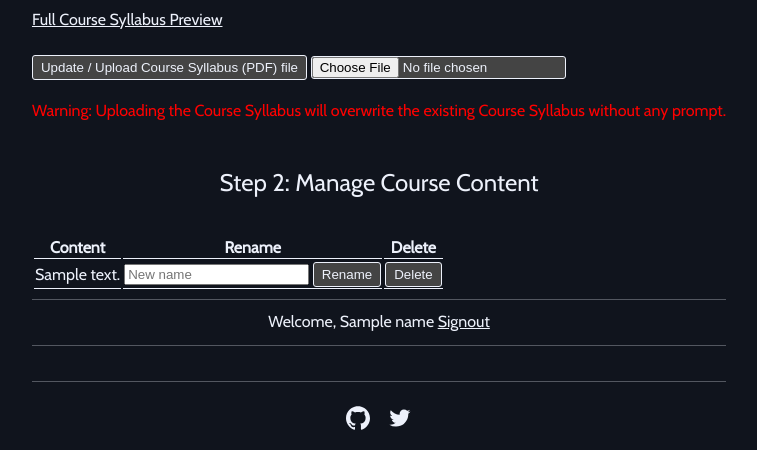
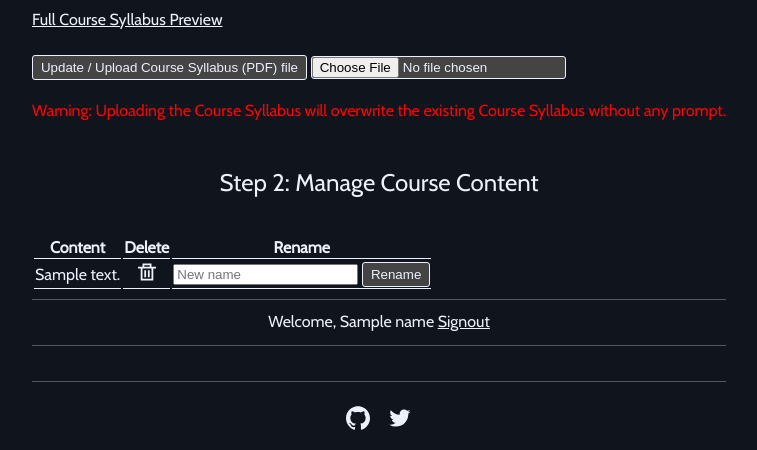
Before and after one commit to satishsurath/alldayta.xyz, a Flask app: template app/templates/course_contents.html in a window 1280 px wide. Shown: the part 356-806 px from the top of the page, without its empty margins (261-1018 px from the left). Run offline with Flask 3, Linux system fonts and the light colour scheme; the visitor is signed in with stand-in values (Sample User, id 1); the template is opened without the code that fills it: values that come from a table or form of the project are taken from there, most other values are stand-ins (such as "Sample title", 1, 10 or a date in 2020); some libraries are stand-ins or nearby versions.

Commit message:
minor changes to how the delete item is handled in routes; minor improvements in the Course Contents Table
Signed-off-by: Satish Surath <connect@sati.sh>

```diff
--- a/app/routes.py
+++ b/app/routes.py
@@ -140,15 +140,12 @@ def rename_item():
         rename_folder(old_path_processed_syllabus, new_path_processed_syllabus)  # Replace with the appropriate function to rename a file or folder
     return redirect(request.referrer)
 
-@app.route('/delete-item', methods=['GET','POST'])
+@app.route('/delete-item', methods=['GET'])
 @login_required
 def delete_item():
-    if request.method == 'POST':
-      name = request.form['name']
-    if request.method == 'GET':
-      name = request.args.get('name')
+    name = request.args.get('name')
     #$print(name)
-    course_name = request.form.get('course_name', None)
+    course_name = request.args.get('course_name', None)
     if course_name: # So this is a deletion of a single file
         # This is a file (content) within a course (folder)
         path = os.path.join(app.config["FOLDER_UPLOAD"], course_name, name)
@@ -208,9 +205,9 @@ def course_contents(course_name):
     ################
     # check if we have the Syllabus already for this course
     if get_first_txt_file(os.path.join(app.config['FOLDER_PROCESSED_SYLLABUS'], course_name)):
-      print(get_first_txt_file(os.path.join(app.config['FOLDER_PROCESSED_SYLLABUS'], course_name)))
+      #print(get_first_txt_file(os.path.join(app.config['FOLDER_PROCESSED_SYLLABUS'], course_name)))
       syllabus = read_from_file_text(get_first_txt_file(os.path.join(app.config['FOLDER_PROCESSED_SYLLABUS'], course_name))).replace('\n', '<br>')
-      print(syllabus)
+      #print(syllabus)
     else:
        syllabus = None
 
@@ -231,9 +228,9 @@ def course_contents(course_name):
 def course_syllabus(course_name):
     # check if we have the Syllabus already for this course
     if get_first_txt_file(os.path.join(app.config['FOLDER_PROCESSED_SYLLABUS'], course_name)):
-      print(get_first_txt_file(os.path.join(app.config['FOLDER_PROCESSED_SYLLABUS'], course_name)))
+      #print(get_first_txt_file(os.path.join(app.config['FOLDER_PROCESSED_SYLLABUS'], course_name)))
       syllabus = read_from_file_text(get_first_txt_file(os.path.join(app.config['FOLDER_PROCESSED_SYLLABUS'], course_name))).replace('\n', '<br>')
-      print(syllabus)
+      #print(syllabus)
     else:
        syllabus = None
 
--- a/app/templates/course_contents.html
+++ b/app/templates/course_contents.html
@@ -63,18 +63,32 @@
         <br>
 
         {% if contents %}
-        <table>
+        <table style="text-align: center;">
             <thead>
                 <tr>
                     <th>Content</th>
+                    <th>Delete</th>
                     <th>Rename</th>
-                    <th>Delete</th>
+
                 </tr>
             </thead>
             <tbody>
                 {% for content in contents %}
                 <tr>
                     <td>{{ content }}</td>
+                    <td>
+                        <a href="{{ url_for('delete_item', name=course, course_name=course_name) }}"><svg style="fill: var(--text-color);" width="18px" height="18px"viewBox="0 -0.5 21 21" version="1.1" xmlns="http://www.w3.org/2000/svg" xmlns:xlink="http://www.w3.org/1999/xlink">
+                            <g id="Page-1" stroke="none" stroke-width="1" fill="none" fill-rule="evenodd">
+                                <g id="Dribbble-Light-Preview" transform="translate(-179.000000, -360.000000)" style="fill: var(--text-color);">
+                                    <g id="icons" transform="translate(56.000000, 160.000000)">
+                                        <path d="M130.35,216 L132.45,216 L132.45,208 L130.35,208 L130.35,216 Z M134.55,216 L136.65,216 L136.65,208 L134.55,208 L134.55,216 Z M128.25,218 L138.75,218 L138.75,206 L128.25,206 L128.25,218 Z M130.35,204 L136.65,204 L136.65,202 L130.35,202 L130.35,204 Z M138.75,204 L138.75,200 L128.25,200 L128.25,204 L123,204 L123,206 L126.15,206 L126.15,220 L140.85,220 L140.85,206 L144,206 L144,204 L138.75,204 Z" id="delete-[#1487]">
+
+                        </path>
+                                    </g>
+                                </g>
+                            </g>
+                        </svg></a>
+                    </td>
                     <td>
                         <form action="{{ url_for('rename_item') }}" method="post">
                             <input type="hidden" name="csrf_token" value="{{ csrf_token() }}"/>
@@ -84,14 +98,7 @@
                             <input type="submit" value="Rename">
                         </form>
                     </td>
-                    <td>
-                        <form action="{{ url_for('delete_item') }}" method="post">
-                            <input type="hidden" name="csrf_token" value="{{ csrf_token() }}"/>
-                            <input type="hidden" name="name" value="{{ content }}">
-                            <input type="hidden" name="course_name" value="{{ course_name }}">
-                            <input type="submit" value="Delete">
-                        </form>
-                    </td>
+
                 </tr>
                 {% endfor %}
             </tbody>
```
